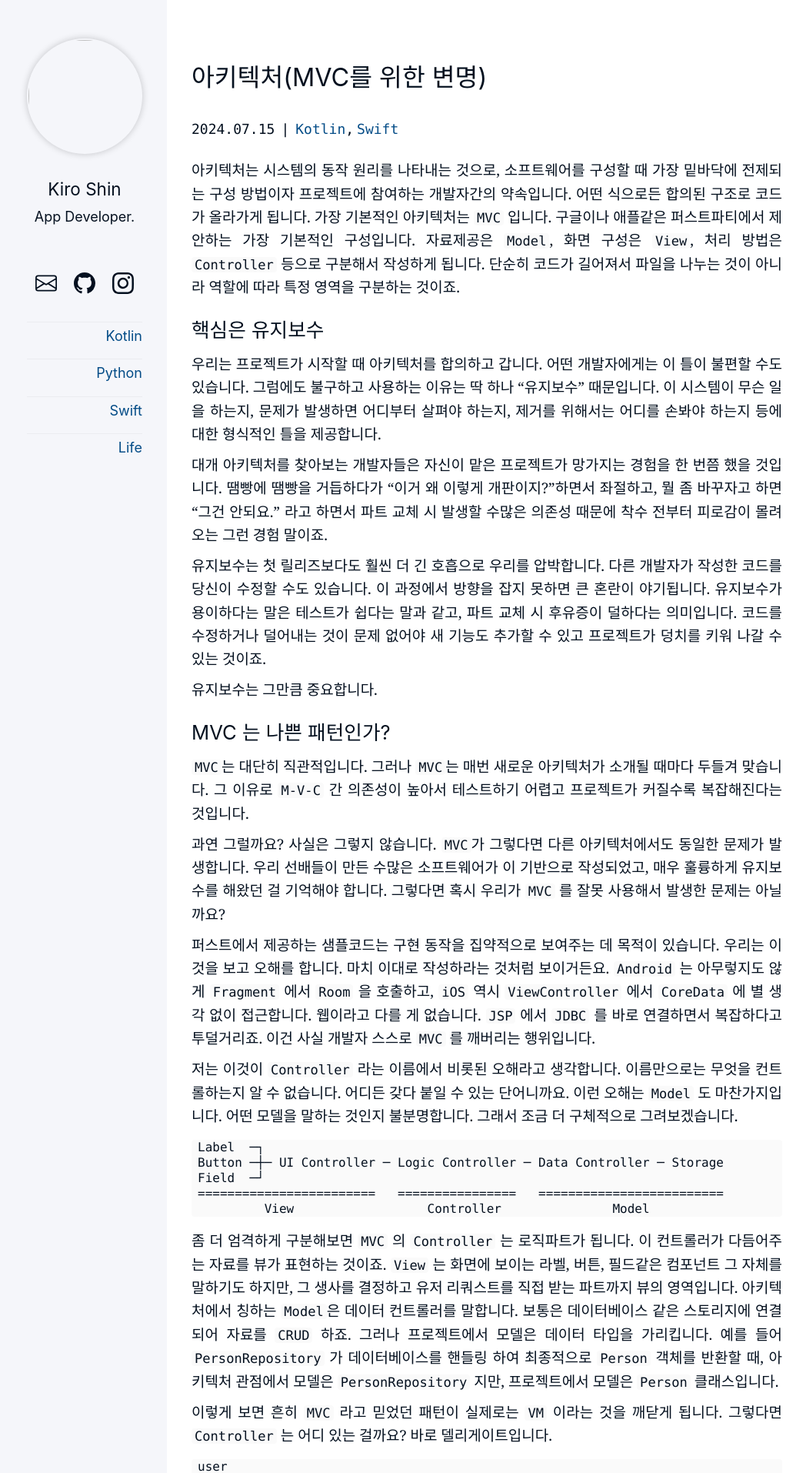
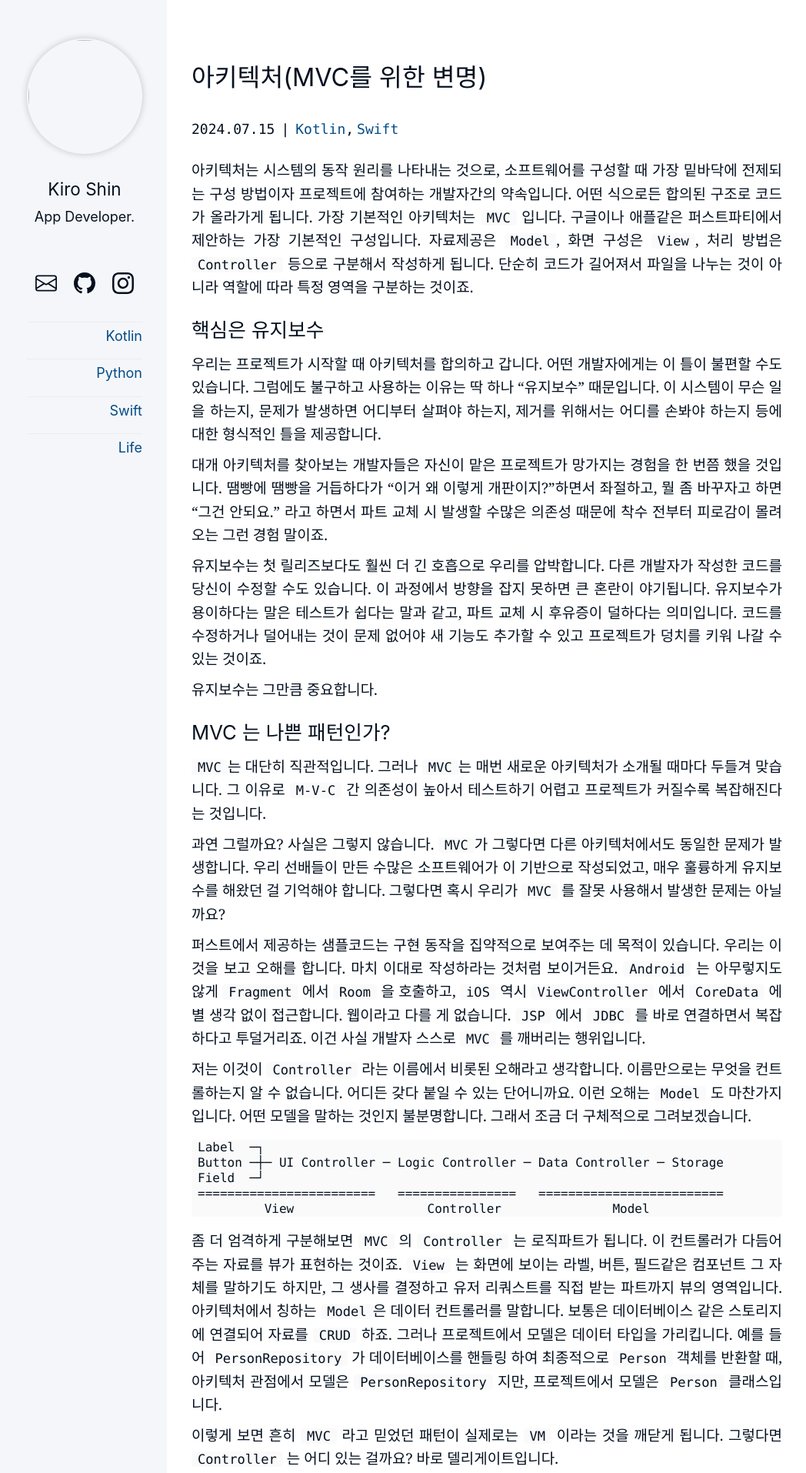
Before and after one commit to kiroshin/kiroshin.github.io, a Jekyll site: the page built from _posts/2024-07-15-architecture.md, in a window 1280 px wide. Shown: the top 1914 px of the page at 77% size, without its empty margins (103-1151 px from the left). Built offline with Jekyll 4.4.1, drawn with Linux system fonts in a browser that asks for light colours.

Commit message:
Update _page.scss

```diff
--- a/_sass/_page.scss
+++ b/_sass/_page.scss
@@ -157,7 +157,7 @@ svg {
 code.language-plaintext {
   background-color: $bg-code-color;
   border-radius: $radius-tiny-size;
-  padding: 0 4px;
+  padding: 0 8px;
   font-size: 0.9em;
 }
 
```
